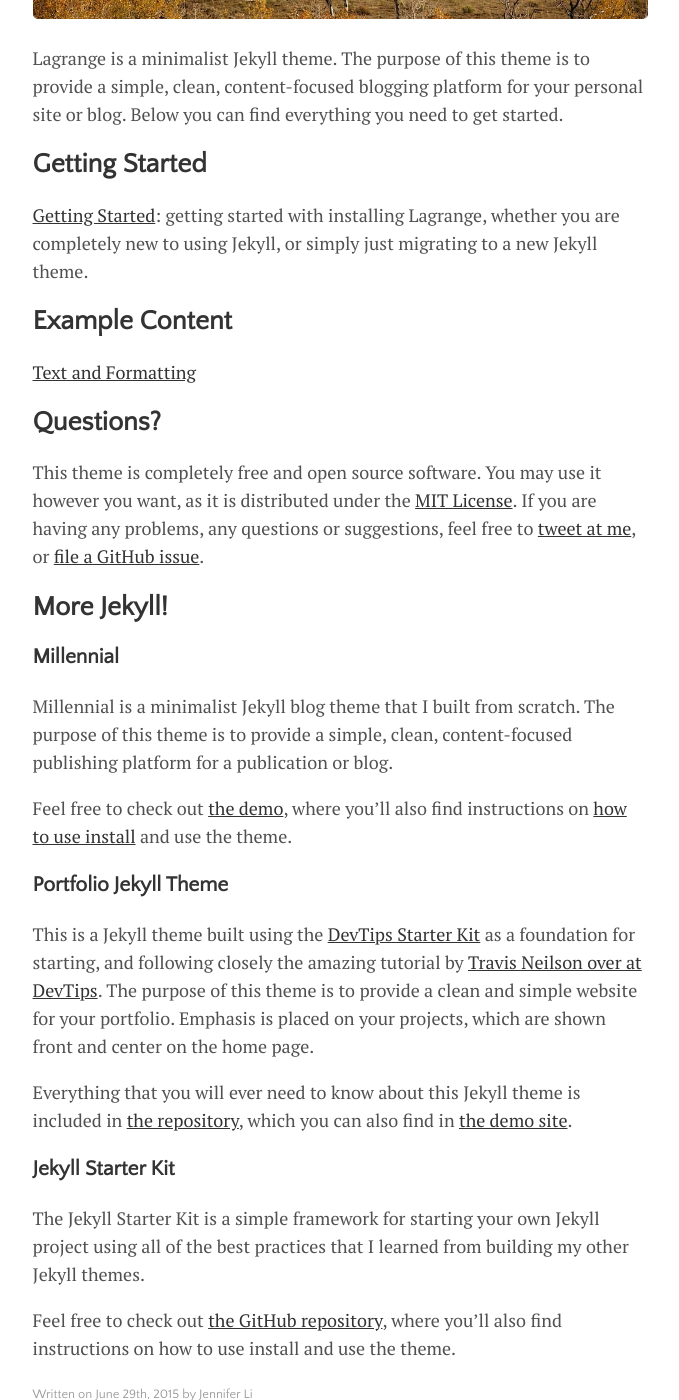
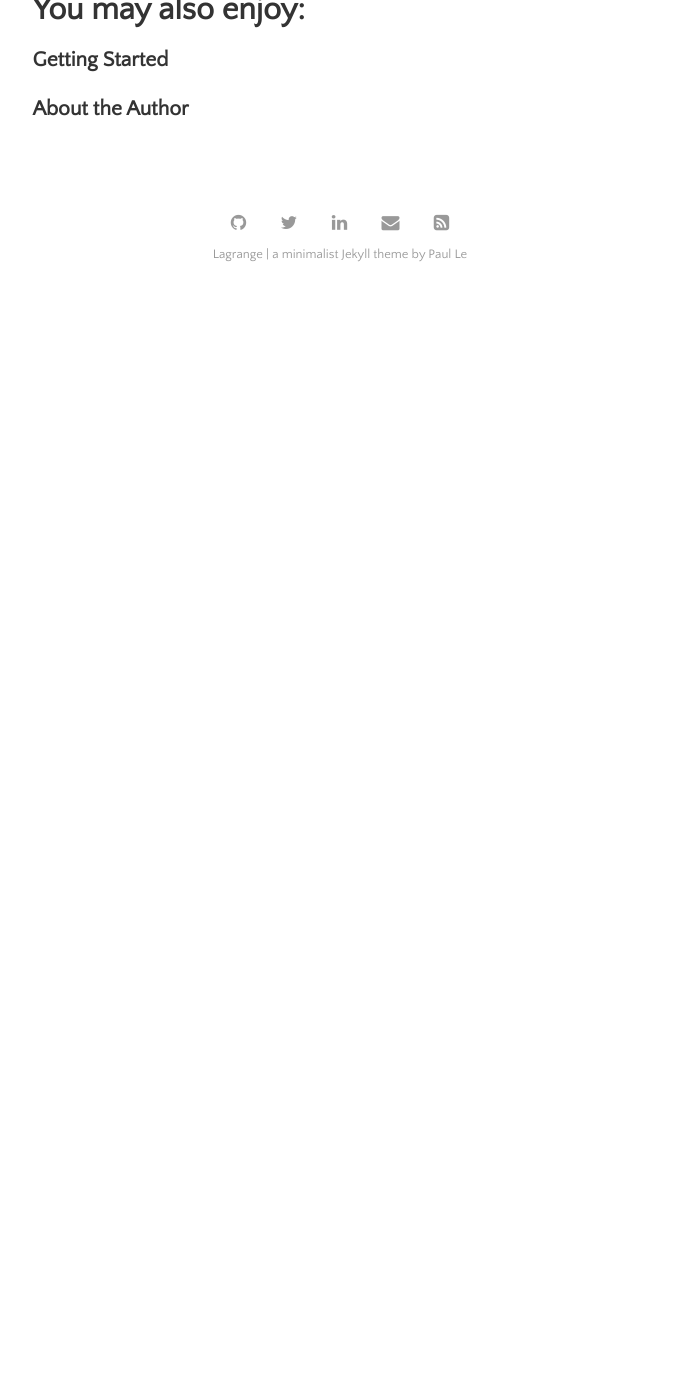
Before and after one commit to lijenniferx/lijenniferx.github.io, a Jekyll site: the page built from _posts/2015-06-29-trustworthy-online-experiments.md, in a window 1280 px wide and 1400 px high, scrolled down 589 px. Shown: the whole window, without its empty margins (300-979 px from the left). Built offline with Jekyll 4.4.1, drawn with Linux system fonts in a browser that asks for light colours; after the commit the page ends 900 px from its top, so only the background shows below that.

Commit message:
Update 2015-06-29-trustworthy-online-experiments.md

```diff
--- a/_posts/2015-06-29-trustworthy-online-experiments.md
+++ b/_posts/2015-06-29-trustworthy-online-experiments.md
@@ -4,39 +4,8 @@ title: "Trustworthy Online Controlled Experiments: A Practical Guide to A/B Test
 author: "Jennifer Li"
 categories: journal
 tags: [documentation,sample]
-image: mountains.jpg
 ---
 
 Lagrange is a minimalist Jekyll theme. The purpose of this theme is to provide a simple, clean, content-focused blogging platform for your personal site or blog. Below you can find everything you need to get started.
 
 ## Getting Started
-
-[Getting Started]({{ site.github.url }}{% post_url 2015-10-10-getting-started %}): getting started with installing Lagrange, whether you are completely new to using Jekyll, or simply just migrating to a new Jekyll theme.
-
-## Example Content
-
-[Text and Formatting]({{ site.github.url }}{% post_url 2014-01-01-text-formatting-examples %})
-
-## Questions?
-
-This theme is completely free and open source software. You may use it however you want, as it is distributed under the [MIT License](http://choosealicense.com/licenses/mit/). If you are having any problems, any questions or suggestions, feel free to [tweet at me](https://twitter.com/intent/tweet?text=My%question%about%Lagrange%is:%&amp;via=paululele), or [file a GitHub issue](https://github.com/lenpaul/lagrange/issues/new).
-
-## More Jekyll!
-
-### Millennial
-
-Millennial is a minimalist Jekyll blog theme that I built from scratch. The purpose of this theme is to provide a simple, clean, content-focused publishing platform for a publication or blog.
-
-Feel free to check out <a href="https://lenpaul.github.io/Millennial/" target="_blank">the demo</a>, where you’ll also find instructions on <a href="https://lenpaul.github.io/Millennial/documentation/getting-started.html">how to use install</a> and use the theme.
-
-### Portfolio Jekyll Theme
-
-This is a Jekyll theme built using the [DevTips Starter Kit](http://devtipsstarterkit.com/) as a foundation for starting, and following closely the amazing tutorial by [Travis Neilson over at DevTips](https://www.youtube.com/watch?v=T6jKLsxbFg4&list=PL0CB3OvPhDA_STygmp3sDenx3UpdOMk7P). The purpose of this theme is to provide a clean and simple website for your portfolio. Emphasis is placed on your projects, which are shown front and center on the home page.
-
-Everything that you will ever need to know about this Jekyll theme is included in [the repository](https://github.com/LeNPaul/portfolio-jekyll-theme), which you can also find in [the demo site](https://lenpaul.github.io/portfolio-jekyll-theme/).
-
-### Jekyll Starter Kit
-
-The Jekyll Starter Kit is a simple framework for starting your own Jekyll project using all of the best practices that I learned from building my other Jekyll themes.
-
-Feel free to check out <a href="https://github.com/LeNPaul/jekyll-starter-kit" target="_blank">the GitHub repository</a>, where you’ll also find instructions on how to use install and use the theme.
```
